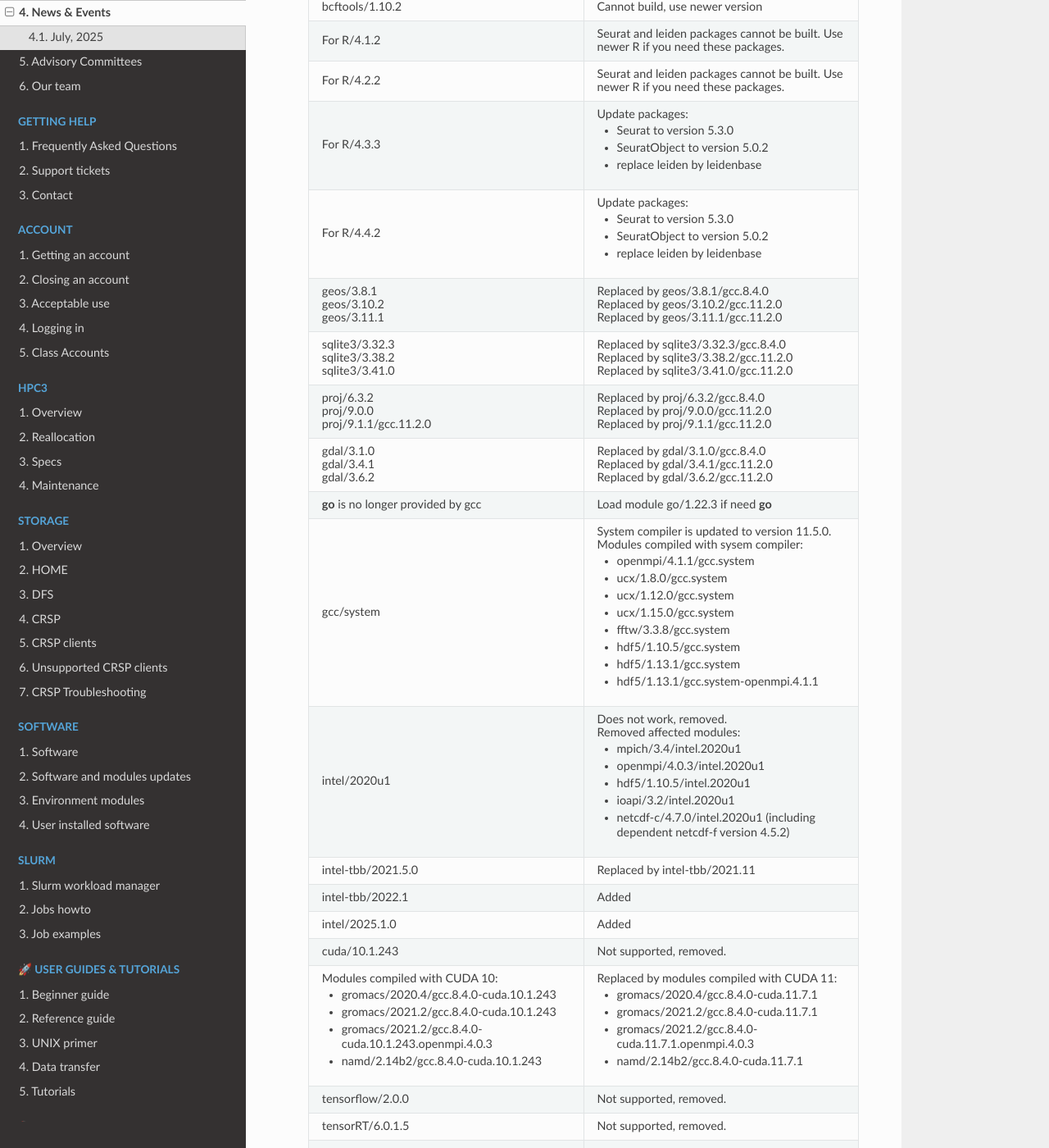
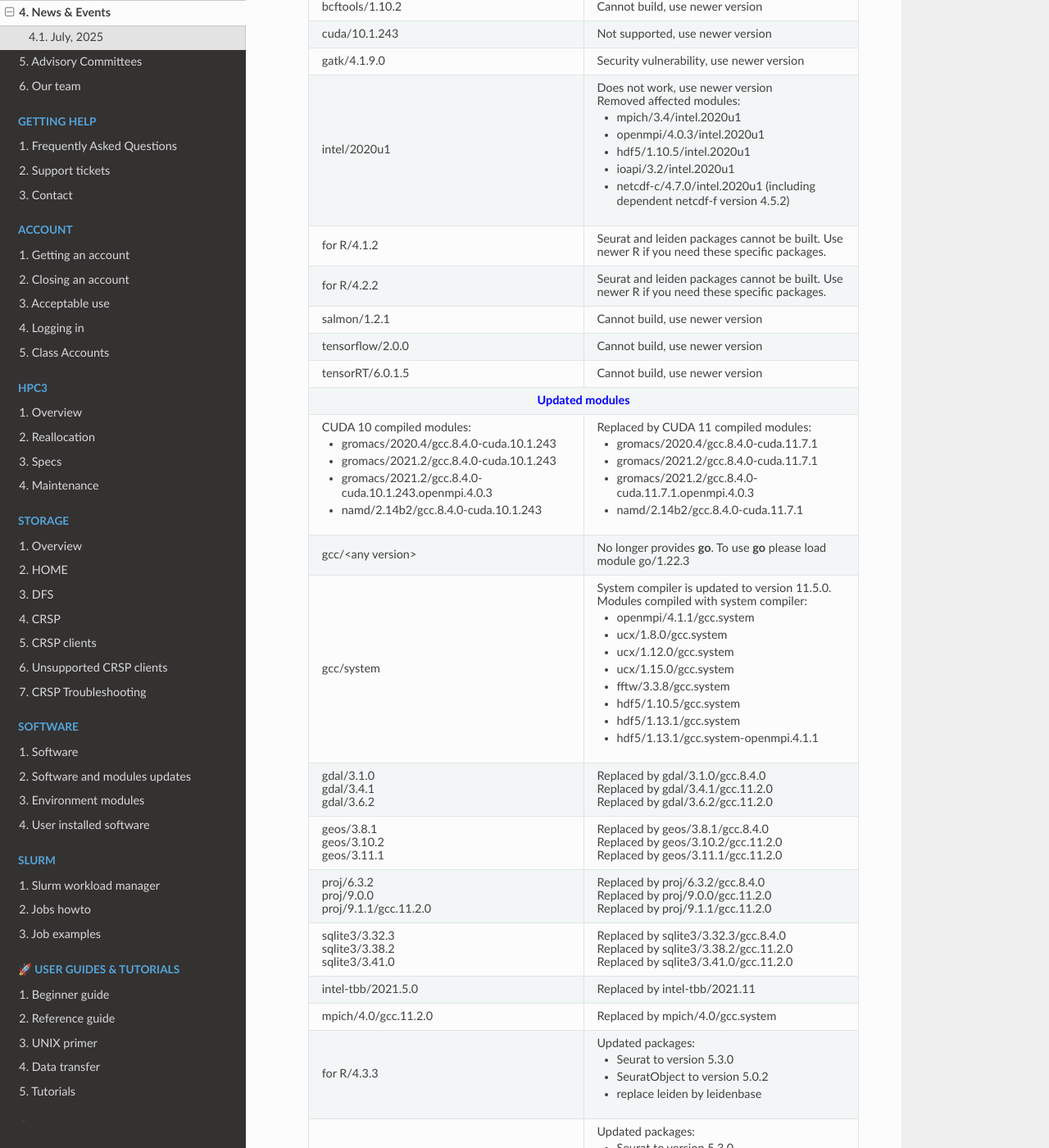
Before and after one commit to RCIC-UCI-Public/website-rcic, a Sphinx documentation site: the page built from docs/source/about/news.rst, in a window 1280 px wide and 1400 px high, scrolled down 1182 px. Shown: the whole window at 82% size. Built offline with Sphinx 7.4.7 and the Read the Docs theme 3.1.0, drawn with Linux system fonts in a browser that asks for light colours; some of the changed lines change nothing that is shown; some of the changed text lies outside the part shown.

Commit message:
divide modules into 3 areas: removed, updated, added. add notes for gatk

```diff
--- a/docs/source/about/news.rst
+++ b/docs/source/about/news.rst
@@ -50,61 +50,56 @@
      :widths: 50,50
 
      +--------------------------------------------------------+------------------------------------------------------+
-     | Module                                                 | Comments                                             |
+     | Module name                                            | Comments                                             |
      +========================================================+======================================================+
-     | salmon/1.2.1                                           | Cannot build, removed                                |
+     |                  .. centered:: :blue:`Removed modules`                                                        |
      +--------------------------------------------------------+------------------------------------------------------+
      | bcftools/1.10.2                                        | Cannot build, use newer version                      |
      +--------------------------------------------------------+------------------------------------------------------+
-     | For R/4.1.2                                            | Seurat and leiden packages cannot be                 |
-     |                                                        | built. Use newer R if you need these                 |
+     | cuda/10.1.243                                          | Not supported, use newer version                     |
+     +--------------------------------------------------------+------------------------------------------------------+
+     | gatk/4.1.9.0                                           | Security vulnerability, use newer version            |
+     +--------------------------------------------------------+------------------------------------------------------+
+     | intel/2020u1                                           | Does not work, use newer version                     |
+     |                                                        |                                                      |
+     |                                                        | Removed affected modules:                            |
+     |                                                        |                                                      |
+     |                                                        | * mpich/3.4/intel.2020u1                             |
+     |                                                        | * openmpi/4.0.3/intel.2020u1                         |
+     |                                                        | * hdf5/1.10.5/intel.2020u1                           |
+     |                                                        | * ioapi/3.2/intel.2020u1                             |
+     |                                                        | * netcdf-c/4.7.0/intel.2020u1 (including             |
+     |                                                        |   dependent netcdf-f version 4.5.2)                  |
+     +--------------------------------------------------------+------------------------------------------------------+
+     | for R/4.1.2                                            | Seurat and leiden packages cannot be                 |
+     |                                                        | built. Use newer R if you need these specific        |
      |                                                        | packages.                                            |
      +--------------------------------------------------------+------------------------------------------------------+
-     | For R/4.2.2                                            | Seurat and leiden packages cannot be                 |
-     |                                                        | built. Use newer R if you need these                 |
+     | for R/4.2.2                                            | Seurat and leiden packages cannot be                 |
+     |                                                        | built. Use newer R if you need these specific        |
      |                                                        | packages.                                            |
      +--------------------------------------------------------+------------------------------------------------------+
-     |                                                        | Update packages:                                     |
+     | salmon/1.2.1                                           | Cannot build, use newer version                      |
+     +--------------------------------------------------------+------------------------------------------------------+
+     | tensorflow/2.0.0                                       | Cannot build, use newer version                      |
+     +--------------------------------------------------------+------------------------------------------------------+
+     | tensorRT/6.0.1.5                                       | Cannot build, use newer version                      |
+     +--------------------------------------------------------+------------------------------------------------------+
+     |                  .. centered:: :blue:`Updated modules`                                                        |
+     +--------------------------------------------------------+------------------------------------------------------+
+     | CUDA 10 compiled modules:                              | Replaced by CUDA 11 compiled modules:                |
      |                                                        |                                                      |
-     | For R/4.3.3                                            | * Seurat to version 5.3.0                            |
-     |                                                        | * SeuratObject to version 5.0.2                      |
-     |                                                        | * replace leiden by leidenbase                       |
+     | * gromacs/2020.4/gcc.8.4.0-cuda.10.1.243               | * gromacs/2020.4/gcc.8.4.0-cuda.11.7.1               |
+     | * gromacs/2021.2/gcc.8.4.0-cuda.10.1.243               | * gromacs/2021.2/gcc.8.4.0-cuda.11.7.1               |
+     | * gromacs/2021.2/gcc.8.4.0-cuda.10.1.243.openmpi.4.0.3 | * gromacs/2021.2/gcc.8.4.0-cuda.11.7.1.openmpi.4.0.3 |
+     | * namd/2.14b2/gcc.8.4.0-cuda.10.1.243                  | * namd/2.14b2/gcc.8.4.0-cuda.11.7.1                  |
      +--------------------------------------------------------+------------------------------------------------------+
-     |                                                        | Update packages:                                     |
-     |                                                        |                                                      |
-     | For R/4.4.2                                            | * Seurat to version 5.3.0                            |
-     |                                                        | * SeuratObject to version 5.0.2                      |
-     |                                                        | * replace leiden by leidenbase                       |
-     +--------------------------------------------------------+------------------------------------------------------+
-     | geos/3.8.1                                             | Replaced by geos/3.8.1/gcc.8.4.0                     |
-     |                                                        |                                                      |
-     | geos/3.10.2                                            | Replaced by geos/3.10.2/gcc.11.2.0                   |
-     |                                                        |                                                      |
-     | geos/3.11.1                                            | Replaced by geos/3.11.1/gcc.11.2.0                   |
-     +--------------------------------------------------------+------------------------------------------------------+
-     | sqlite3/3.32.3                                         | Replaced by sqlite3/3.32.3/gcc.8.4.0                 |
-     |                                                        |                                                      |
-     | sqlite3/3.38.2                                         | Replaced by sqlite3/3.38.2/gcc.11.2.0                |
-     |                                                        |                                                      |
-     | sqlite3/3.41.0                                         | Replaced by sqlite3/3.41.0/gcc.11.2.0                |
-     +--------------------------------------------------------+------------------------------------------------------+
-     | proj/6.3.2                                             | Replaced by proj/6.3.2/gcc.8.4.0                     |
-     |                                                        |                                                      |
-     | proj/9.0.0                                             | Replaced by proj/9.0.0/gcc.11.2.0                    |
-     |                                                        |                                                      |
-     | proj/9.1.1/gcc.11.2.0                                  | Replaced by proj/9.1.1/gcc.11.2.0                    |
-     +--------------------------------------------------------+------------------------------------------------------+
-     | gdal/3.1.0                                             | Replaced by gdal/3.1.0/gcc.8.4.0                     |
-     |                                                        |                                                      |
-     | gdal/3.4.1                                             | Replaced by gdal/3.4.1/gcc.11.2.0                    |
-     |                                                        |                                                      |
-     | gdal/3.6.2                                             | Replaced by gdal/3.6.2/gcc.11.2.0                    |
-     +--------------------------------------------------------+------------------------------------------------------+
-     | **go** is no longer provided by gcc                    | Load  module  go/1.22.3 if need **go**               |
+     | gcc/<any version>                                      | No longer provides **go**.                           |
+     |                                                        | To use **go** please load module go/1.22.3           |
      +--------------------------------------------------------+------------------------------------------------------+
      | gcc/system                                             | System compiler is updated to version 11.5.0.        |
      |                                                        |                                                      |
-     |                                                        | Modules compiled with sysem compiler:                |
+     |                                                        | Modules compiled with system compiler:               |
      |                                                        |                                                      |
      |                                                        | * openmpi/4.1.1/gcc.system                           |
      |                                                        | * ucx/1.8.0/gcc.system                               |
@@ -115,39 +110,55 @@
      |                                                        | * hdf5/1.13.1/gcc.system                             |
      |                                                        | * hdf5/1.13.1/gcc.system-openmpi.4.1.1               |
      +--------------------------------------------------------+------------------------------------------------------+
-     | intel/2020u1                                           | Does not work, removed.                              |
+     | gdal/3.1.0                                             | Replaced by gdal/3.1.0/gcc.8.4.0                     |
      |                                                        |                                                      |
-     |                                                        | Removed affected modules:                            |
+     | gdal/3.4.1                                             | Replaced by gdal/3.4.1/gcc.11.2.0                    |
      |                                                        |                                                      |
-     |                                                        | * mpich/3.4/intel.2020u1                             |
-     |                                                        | * openmpi/4.0.3/intel.2020u1                         |
-     |                                                        | * hdf5/1.10.5/intel.2020u1                           |
-     |                                                        | * ioapi/3.2/intel.2020u1                             |
-     |                                                        | * netcdf-c/4.7.0/intel.2020u1 (including             |
-     |                                                        |   dependent netcdf-f version 4.5.2)                  |
+     | gdal/3.6.2                                             | Replaced by gdal/3.6.2/gcc.11.2.0                    |
      +--------------------------------------------------------+------------------------------------------------------+
-     | intel-tbb/2021.5.0                                     | Replaced by  intel-tbb/2021.11                       |
+     | geos/3.8.1                                             | Replaced by geos/3.8.1/gcc.8.4.0                     |
+     |                                                        |                                                      |
+     | geos/3.10.2                                            | Replaced by geos/3.10.2/gcc.11.2.0                   |
+     |                                                        |                                                      |
+     | geos/3.11.1                                            | Replaced by geos/3.11.1/gcc.11.2.0                   |
      +--------------------------------------------------------+------------------------------------------------------+
-     | intel-tbb/2022.1                                       | Added                                                |
+     | proj/6.3.2                                             | Replaced by proj/6.3.2/gcc.8.4.0                     |
+     |                                                        |                                                      |
+     | proj/9.0.0                                             | Replaced by proj/9.0.0/gcc.11.2.0                    |
+     |                                                        |                                                      |
+     | proj/9.1.1/gcc.11.2.0                                  | Replaced by proj/9.1.1/gcc.11.2.0                    |
      +--------------------------------------------------------+------------------------------------------------------+
-     | intel/2025.1.0                                         | Added                                                |
+     | sqlite3/3.32.3                                         | Replaced by sqlite3/3.32.3/gcc.8.4.0                 |
+     |                                                        |                                                      |
+     | sqlite3/3.38.2                                         | Replaced by sqlite3/3.38.2/gcc.11.2.0                |
+     |                                                        |                                                      |
+     | sqlite3/3.41.0                                         | Replaced by sqlite3/3.41.0/gcc.11.2.0                |
      +--------------------------------------------------------+------------------------------------------------------+
-     | cuda/10.1.243                                          | Not supported, removed.                              |
+     | intel-tbb/2021.5.0                                     | Replaced by intel-tbb/2021.11                        |
      +--------------------------------------------------------+------------------------------------------------------+
-     | Modules compiled with CUDA 10:                         | Replaced by modules compiled with CUDA 11:           |
+     | mpich/4.0/gcc.11.2.0                                   | Replaced by mpich/4.0/gcc.system                     |
+     +--------------------------------------------------------+------------------------------------------------------+
+     |                                                        | Updated packages:                                    |
      |                                                        |                                                      |
-     | * gromacs/2020.4/gcc.8.4.0-cuda.10.1.243               | * gromacs/2020.4/gcc.8.4.0-cuda.11.7.1               |
-     | * gromacs/2021.2/gcc.8.4.0-cuda.10.1.243               | * gromacs/2021.2/gcc.8.4.0-cuda.11.7.1               |
-     | * gromacs/2021.2/gcc.8.4.0-cuda.10.1.243.openmpi.4.0.3 | * gromacs/2021.2/gcc.8.4.0-cuda.11.7.1.openmpi.4.0.3 |
-     | * namd/2.14b2/gcc.8.4.0-cuda.10.1.243                  | * namd/2.14b2/gcc.8.4.0-cuda.11.7.1                  |
+     | for R/4.3.3                                            | * Seurat to version 5.3.0                            |
+     |                                                        | * SeuratObject to version 5.0.2                      |
+     |                                                        | * replace leiden by leidenbase                       |
      +--------------------------------------------------------+------------------------------------------------------+
-     | tensorflow/2.0.0                                       | Not supported, removed.                              |
+     |                                                        | Updated packages:                                    |
+     |                                                        |                                                      |
+     | for R/4.4.2                                            | * Seurat to version 5.3.0                            |
+     |                                                        | * SeuratObject to version 5.0.2                      |
+     |                                                        | * replace leiden by leidenbase                       |
      +--------------------------------------------------------+------------------------------------------------------+
-     | tensorRT/6.0.1.5                                       | Not supported, removed.                              |
+     |                  .. centered:: :blue:`New modules`                                                            |
+     +--------------------------------------------------------+------------------------------------------------------+
+     | gatk/4.6.2.0                                           | Added                                                |
      +--------------------------------------------------------+------------------------------------------------------+
      | hdf5/1.14.1/gcc.11.2.0-openmpi.5.0.1                   | Added                                                |
      +--------------------------------------------------------+------------------------------------------------------+
-     | mpich/4.0/gcc.11.2.0                                   | Replaced by mpich/4.0/gcc.system                     |
+     | intel-tbb/2022.1                                       | Added (part of intel 2025 compiler)                  |
+     +--------------------------------------------------------+------------------------------------------------------+
+     | intel/2025.1.0                                         | Added                                                |
      +--------------------------------------------------------+------------------------------------------------------+
 
 After the maintenance:
```
